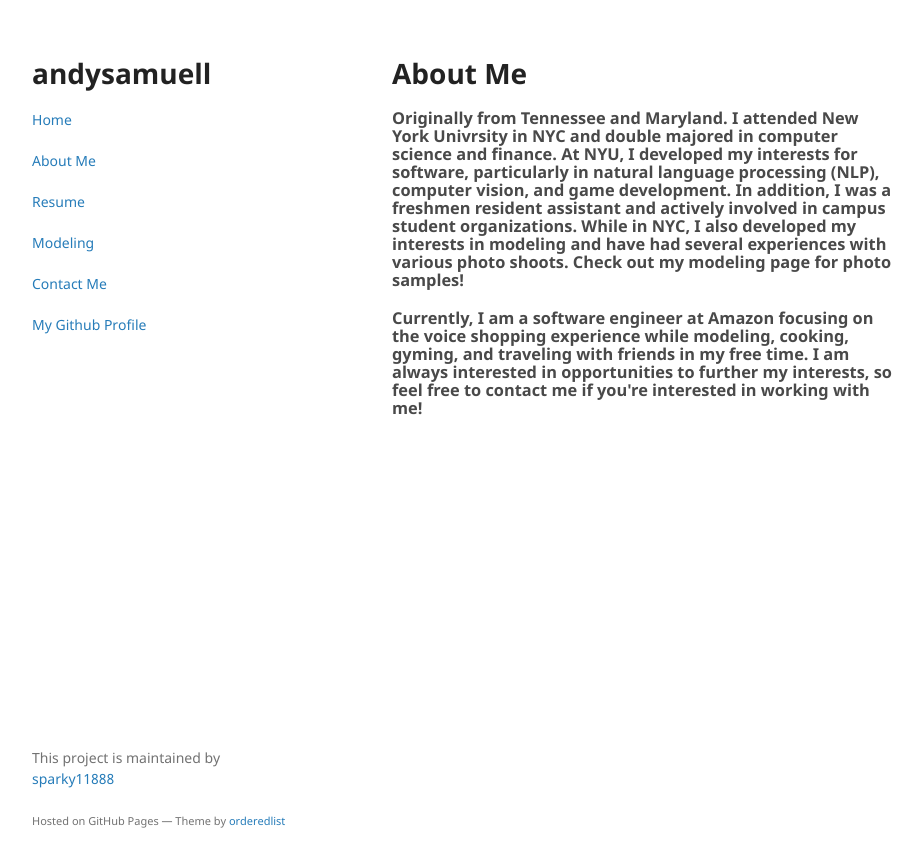
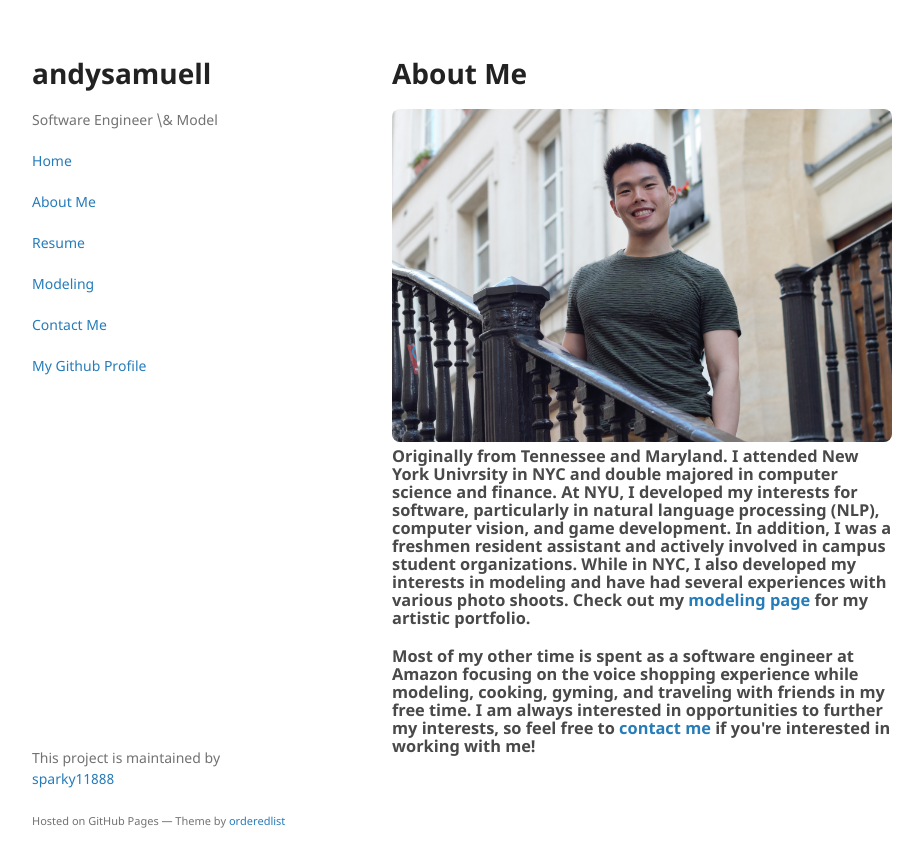
Before and after one commit to sparky11888/andysamuell, a Jekyll site: the page built from about/index.html, in a window 1280 px wide. Shown: the top 867 px of the page, without its empty margins (178-1101 px from the left). Built offline with Jekyll 4.4.1, drawn with Linux system fonts in a browser that asks for light colours; the repository's description, which GitHub fills in, is left out.

Commit message:
Made page edits

```diff
--- a/_layouts/default.html
+++ b/_layouts/default.html
@@ -19,7 +22,7 @@
       <div class="wrapper">
         <header>
           <h1>{{ site.title | default: site.github.repository_name }}</h1>
-          <p>{{ site.description | default: site.github.project_tagline }}</p>
+          <p>Software Engineer \& Model</p>
 
           <p class="view"><a href="/">Home</a></p>
           <p class="view"><a href="/about">About Me</a></p>
--- a/about/index.html
+++ b/about/index.html
@@ -4,6 +4,7 @@ title: About Me
 ---
 <div class="blurb">
 	<h1>About Me</h1>
-	<h3>Originally from Tennessee and Maryland. I attended New York Univrsity in NYC and double majored in computer science and finance. At NYU, I developed my interests for software, particularly in natural language processing (NLP), computer vision, and game development. In addition, I was a freshmen resident assistant and actively involved in campus student organizations. While in NYC, I also developed my interests in modeling and have had several experiences with various photo shoots. Check out my modeling page for photo samples!</h3>
-	<h3>Currently, I am a software engineer at Amazon focusing on the voice shopping experience while modeling, cooking, gyming, and traveling with friends in my free time. I am always interested in opportunities to further my interests, so feel free to contact me if you're interested in working with me!</h3>
+	<img src="/img/ID2.jpg" alt="ID Photo" style="width:500px; border-radius: 8px;">
+	<h3>Originally from Tennessee and Maryland. I attended New York Univrsity in NYC and double majored in computer science and finance. At NYU, I developed my interests for software, particularly in natural language processing (NLP), computer vision, and game development. In addition, I was a freshmen resident assistant and actively involved in campus student organizations. While in NYC, I also developed my interests in modeling and have had several experiences with various photo shoots. Check out my <a href="/modeling">modeling page</a> for my artistic portfolio.</h3>
+	<h3>Most of my other time is spent as a software engineer at Amazon focusing on the voice shopping experience while modeling, cooking, gyming, and traveling with friends in my free time. I am always interested in opportunities to further my interests, so feel free to <a href="/contact">contact me</a> if you're interested in working with me!</h3>
 </div><!-- /.blurb -->
```
Also changed, not shown: other parts of _layouts/default.html (+3 -0 lines).
